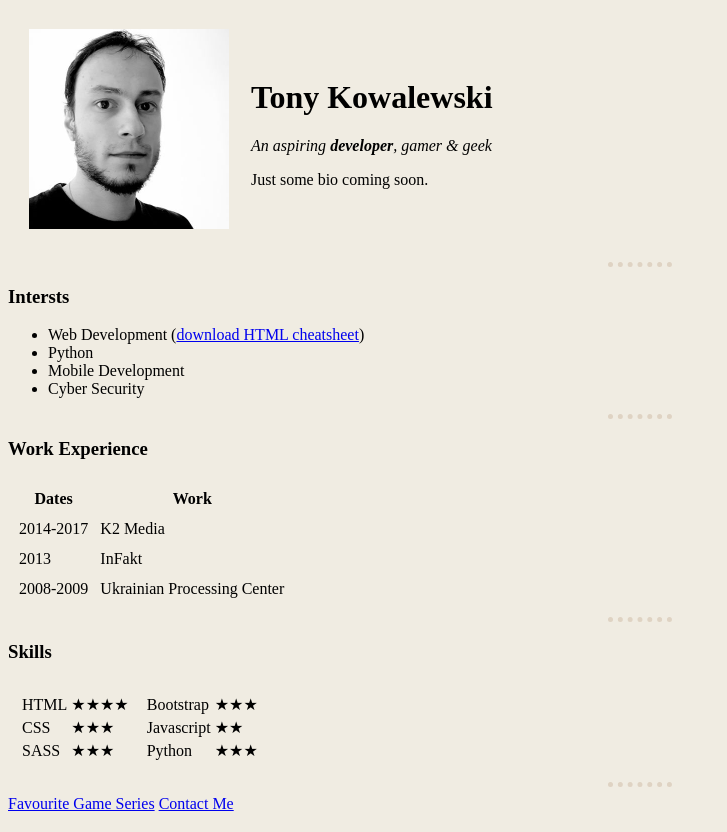
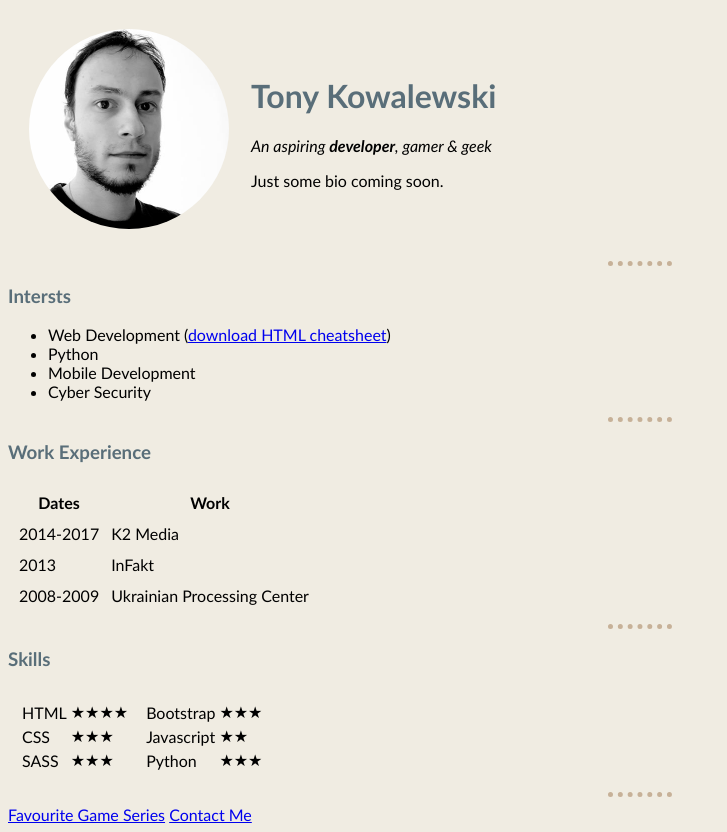
Before and after one commit to t-kowalewski/bootcamp-website, a plain HTML site: page index.html in a window 1280 px wide. Shown: the whole page, without its empty margins (0-727 px from the left). Drawn offline with Linux system fonts and the light colour scheme.

Commit message:
new fonts & h1, h3 colors

```diff
--- a/css/styles.css
+++ b/css/styles.css
@@ -1,14 +1,24 @@
 body {
     background-color: #f0ece2;
+    font-family: "Trebuchet MS", Helvetica, sans-serif;
 }
 
 hr {
     border-style: dotted none none;
     border-width: thick;
     width: 5%;
-    border-color: #dfd3c3;
+    border-color: #c7b198;
 }
 
-img {
+h1 {
+    color: #596e79;
+}
+
+h3 {
+    color: #596e79;
+}
+
+#prof-pic {
     height: 200px;
+    border-radius: 50%;
 }
--- a/index.html
+++ b/index.html
@@ -9,7 +9,7 @@
 <body>
     <table cellspacing="20">
         <tr>
-            <td><img src="images/prof-pic.jpg" alt="Tony Kowalewski - Profile Pic"></td>
+            <td><img id="prof-pic" src="images/prof-pic.jpg" alt="Tony Kowalewski - Profile Pic"></td>
             <td>
                 <h1>Tony Kowalewski</h1>
                 <p><em>An aspiring <strong>developer</strong>, gamer & geek</em></p>
```
